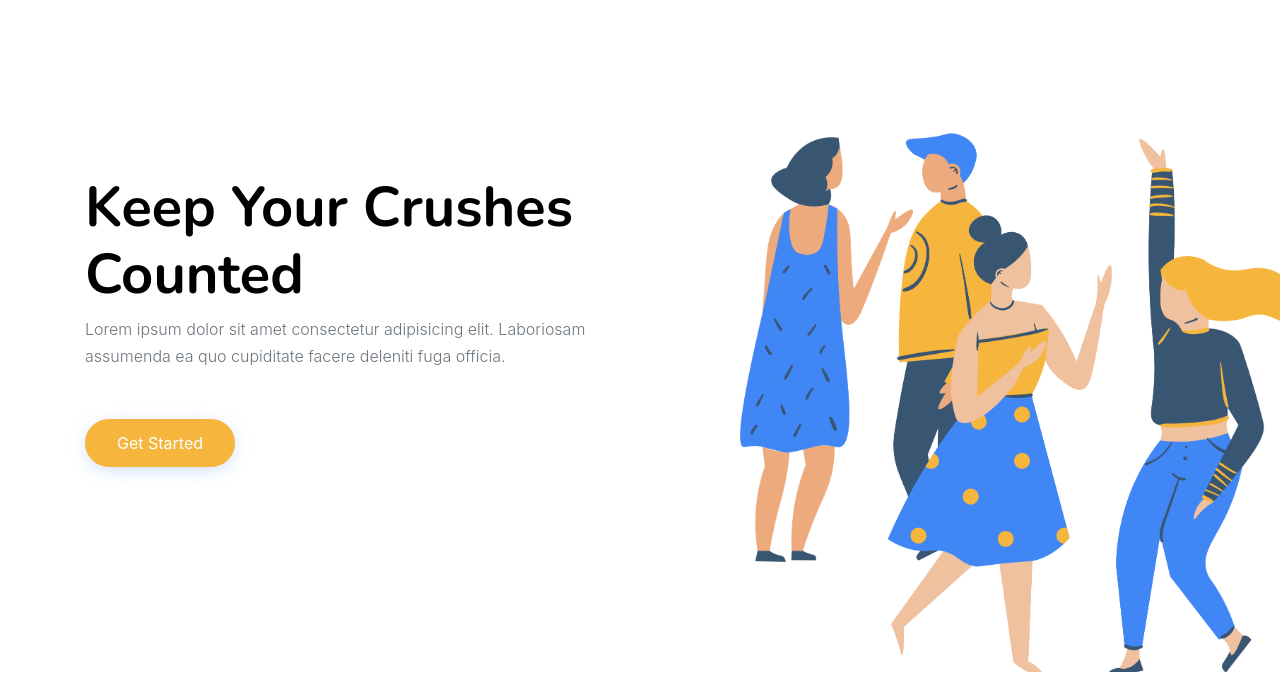
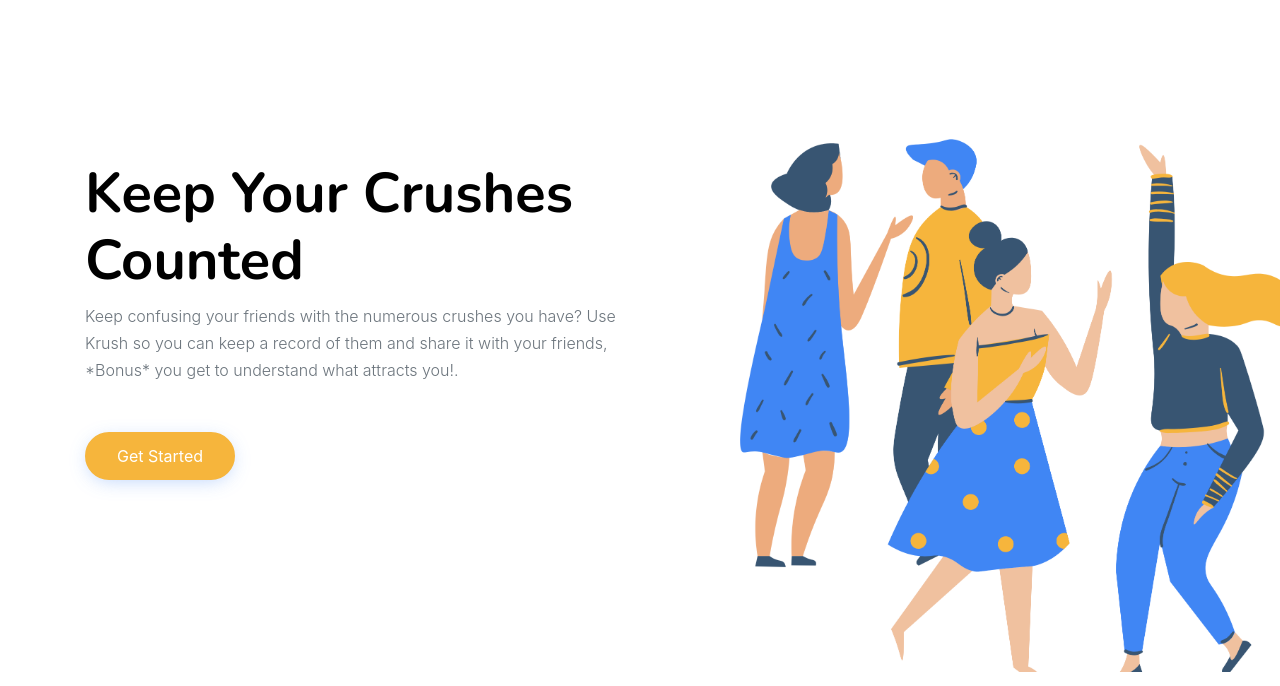
Before and after one commit to fzchriha/krush-website, a Django app: page / in a window 1280 px wide. Shown: the part 73-759 px from the top of the page. Run offline with Django 3.2, Linux system fonts and the light colour scheme; some libraries are stand-ins or nearby versions.

Commit message:
Update landing.html

```diff
--- a/landing/templates/landing/landing.html
+++ b/landing/templates/landing/landing.html
@@ -9,7 +9,7 @@
 						<div class="row mb-4" data-aos="fade-up" data-aos-delay="200">
 							<div class="col-lg-6 mr-auto">
 								<h1>Keep Your Crushes Counted</h1>
-								<p class="mb-5">Lorem ipsum dolor sit amet consectetur adipisicing elit. Laboriosam assumenda ea quo cupiditate facere deleniti fuga officia.</p>
+								<p class="mb-5">Keep confusing your friends with the numerous crushes you have? Use Krush so you can keep a record of them and share it with your friends, *Bonus* you get to understand what attracts you!.</p>
 								<div>
 									<a href="/signup" class="btn btn-primary mr-2 mb-2">Get Started</a>
 								</div>
```
